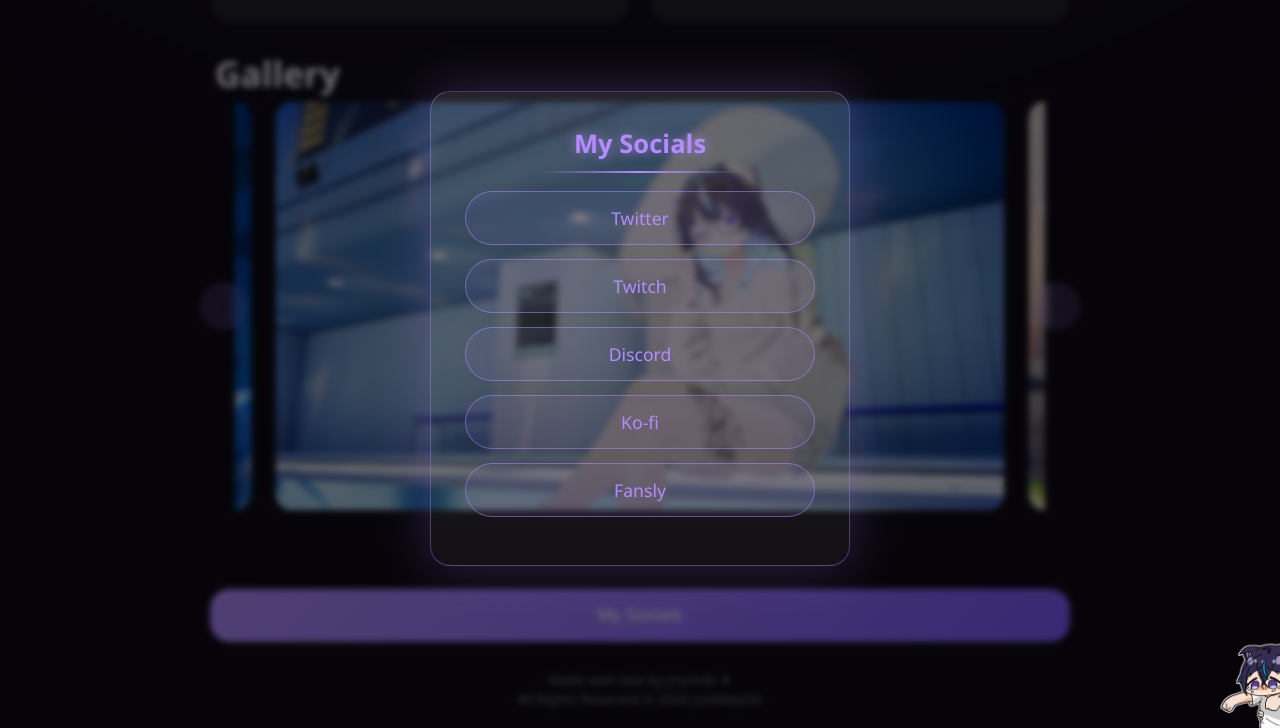
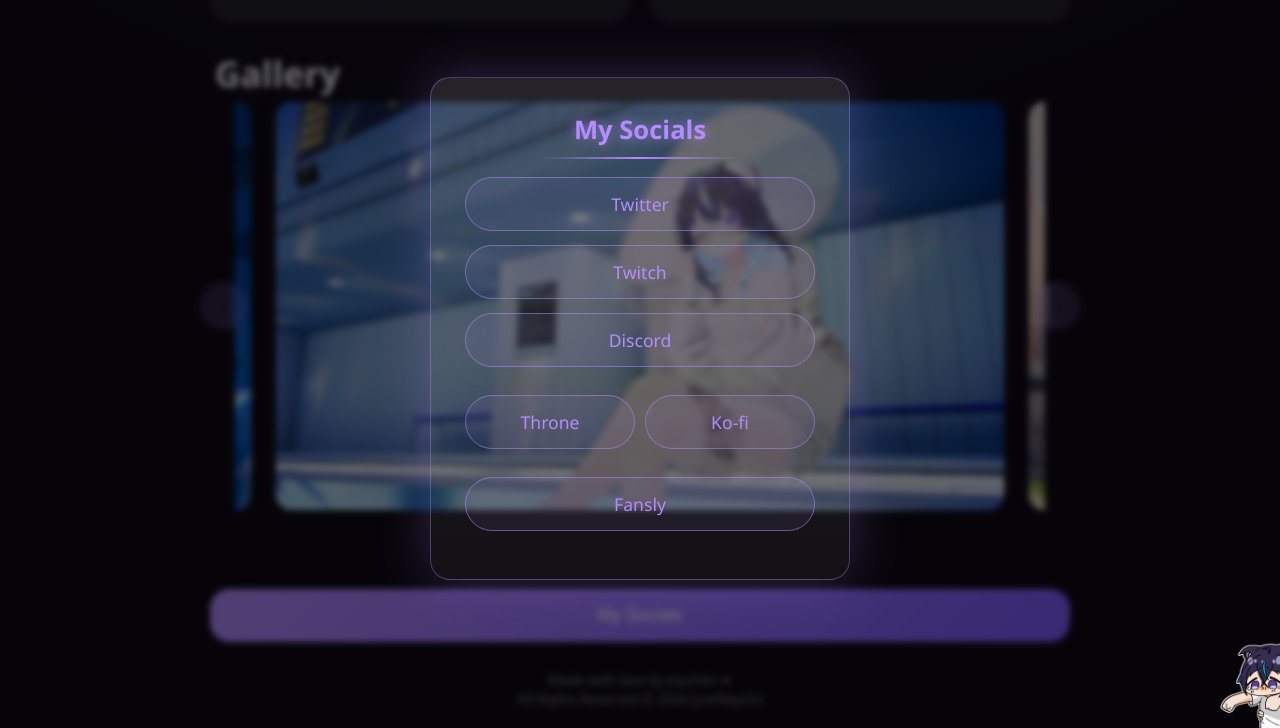
Before and after one commit to neychii/neychii.github.io, a plain HTML site: page index.html in a window 1280 px wide. Both pictures are taken after a click on the button "My Socials". Shown: the part 1044-1772 px from the top of the page. Drawn offline with nearby package versions, Linux system fonts and the light colour scheme.

Commit message:
Add files via upload

```diff
--- a/index.html
+++ b/index.html
@@ -191,7 +191,10 @@
 					<a href="https://x.com/jnych4n">Twitter</a>
 					<a href="https://twitch.tv/jnych4n">Twitch</a>
 					<a href="https://discord.gg/p5vSuSB5MW">Discord</a>
-					<a href="https://ko-fi.com/jnych4n">Ko-fi</a>
+					<div class="support-split">
+						<a href="https://throne.com/jnych4n">Throne</a>
+						<a href="https://ko-fi.com/jnych4n">Ko-fi</a>
+					</div>
 					<a onclick="openMatureWarning('https://fansly.com/Jnych4n')"
 						>Fansly</a
 					>
--- a/style.css
+++ b/style.css
@@ -646,6 +646,12 @@
 	animation: popOut 0.25s ease forwards;
 }
 
+.support-split {
+    display: grid;
+    grid-template-columns: 1fr 1fr;
+	gap: 10px;
+}
+
 .social-modal a {
 	display: block;
 	margin: 14px 0;
```
